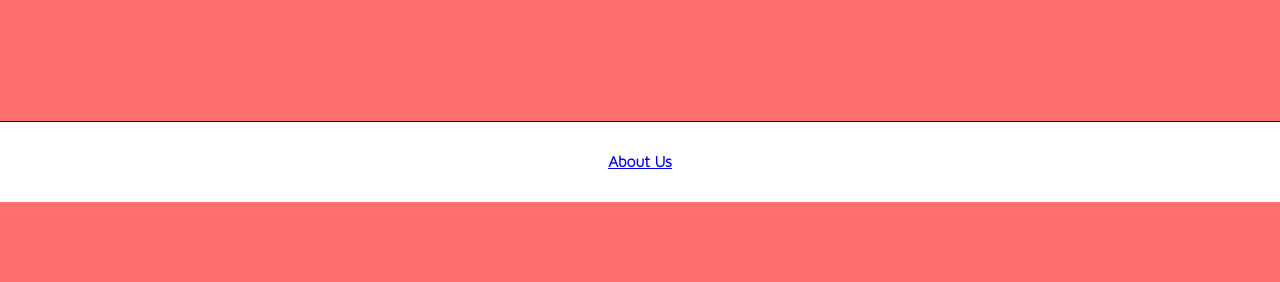
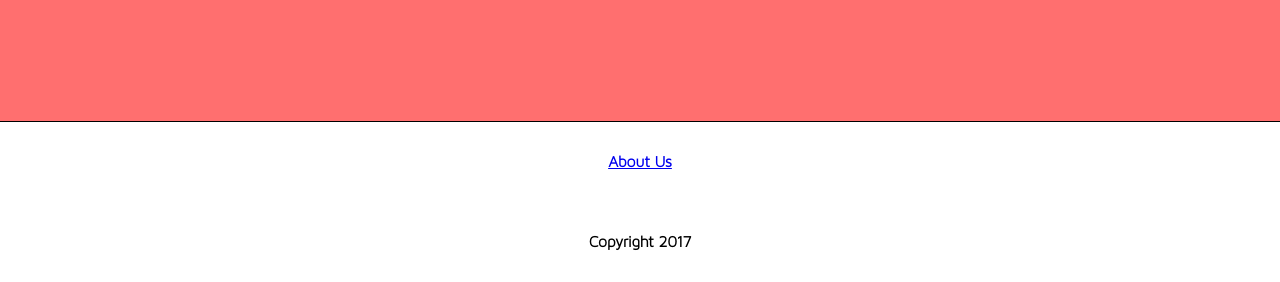
Before and after one commit to paulszefer/RaceToZero, a PHP site: page /RTZremote/index.php in a window 1280 px wide. Shown: the part 800-1082 px from the top of the page. Before the commit the page ends 1002 px from the top, so only its background shows below. Run offline with PHP 8.4, Linux system fonts and the light colour scheme; grey boxes are pictures that could not be loaded.

Commit message:
fixed footer styling

```diff
--- a/RTZ/css/template5.css
+++ b/RTZ/css/template5.css
@@ -274,7 +274,6 @@ html, body {
 /*footer styling*/
 .footercontent, .eefootercontent{
     background-color: white;
-    height: 10vh;
     width: 100%;
     border-top: solid black 1px;
 }
```
